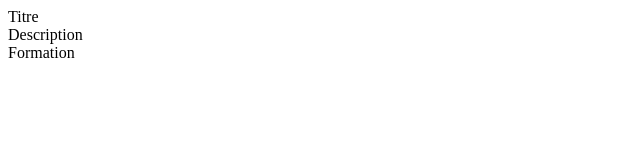
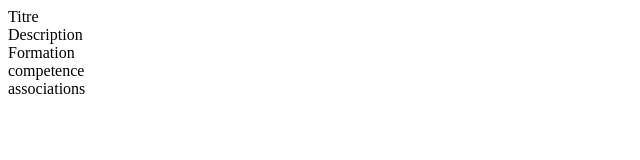
Before and after one commit to Osedht/git-mon-cv, a plain HTML site: page index.html in a window 1280 px wide. Shown: the whole page, without its empty margins (0-640 px from the left). Drawn offline with Linux system fonts and the light colour scheme.

Commit message:
mise en place de la section formations

```diff
--- a/index.html
+++ b/index.html
@@ -10,5 +10,7 @@
     <section>Titre</section>
     <section>Description</section>
     <section>Formation</section>
+    <section>competence</section>
+    <section>associations</section>
 </body>
 </html>
```
